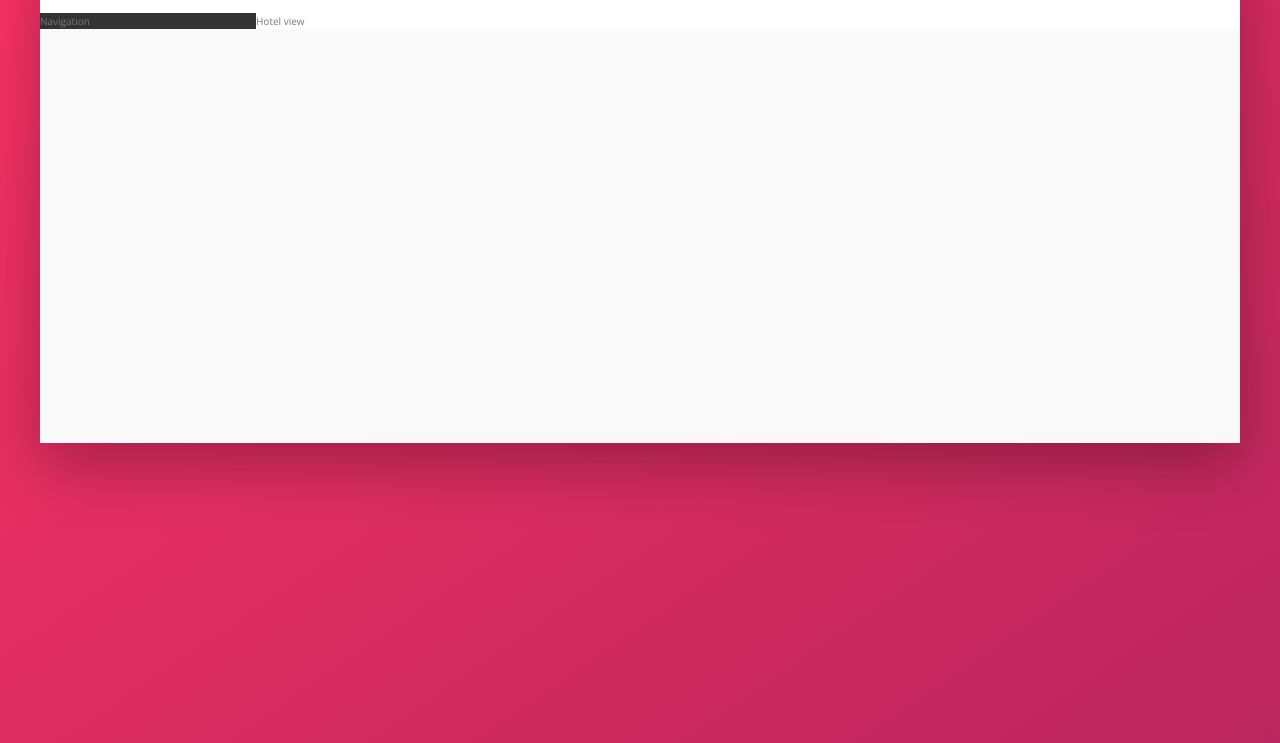
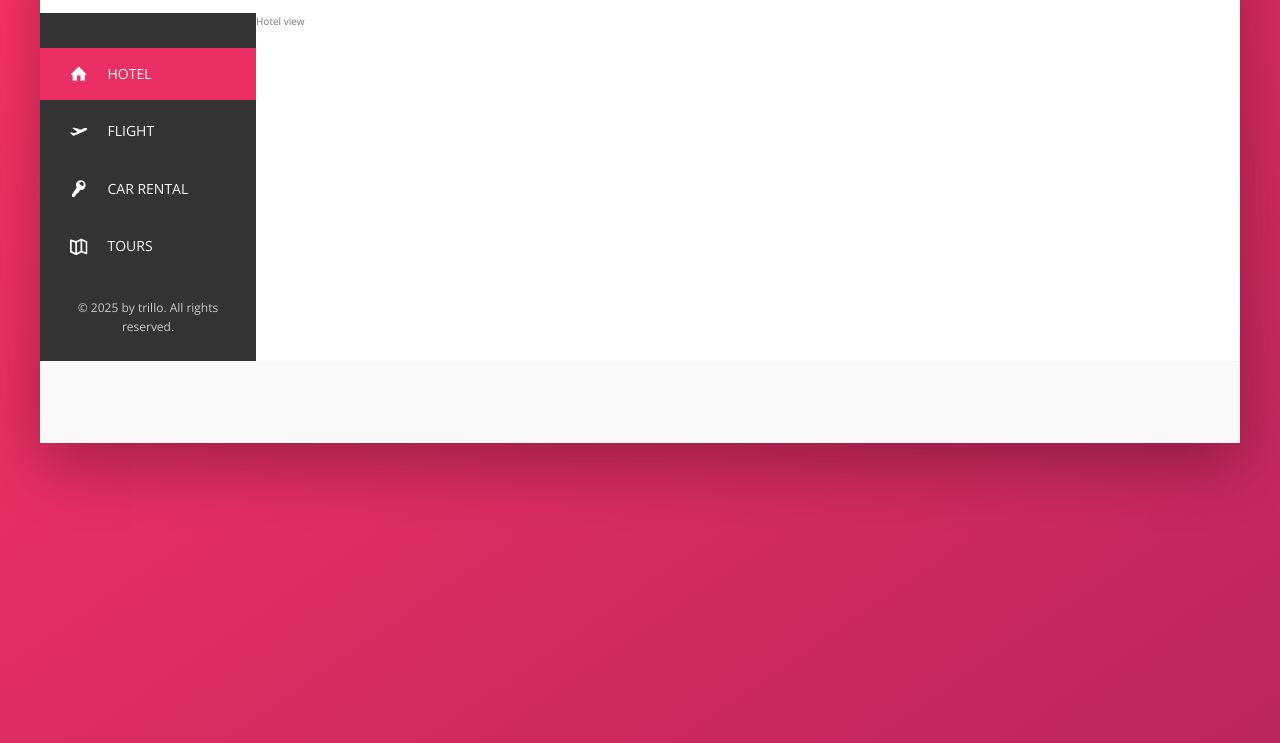
Before and after one commit to Mariia-Olena/trillo, a website: page index.html in a window 1280 px wide. Shown: the part 137-880 px from the top of the page. Drawn offline with nearby package versions, Linux system fonts and the light colour scheme.

Commit message:
add navigation

```diff
--- a/index.html
+++ b/index.html
@@ -55,7 +55,43 @@
 				</nav>
 			</header>
 			<div class="content">
-				<nav class="sidebar">Navigation</nav>
+				<nav class="sidebar">
+					<ul class="side-nav">
+						<li class="side-nav__item side-nav__item--active">
+							<a href="#" class="side-nav__link">
+								<svg class="side-nav__icon">
+									<use xlink:href="img/sprite.svg#icon-home"></use>
+								</svg>
+								<span>Hotel</span>
+							</a>
+						</li>
+						<li class="side-nav__item">
+							<a href="#" class="side-nav__link">
+								<svg class="side-nav__icon">
+									<use xlink:href="img/sprite.svg#icon-aircraft-take-off"></use>
+								</svg>
+								<span>Flight</span>
+							</a>
+						</li>
+						<li class="side-nav__item">
+							<a href="#" class="side-nav__link">
+								<svg class="side-nav__icon">
+									<use xlink:href="img/sprite.svg#icon-key"></use>
+								</svg>
+								<span>Car rental</span>
+							</a>
+						</li>
+						<li class="side-nav__item">
+							<a href="#" class="side-nav__link">
+								<svg class="side-nav__icon">
+									<use xlink:href="img/sprite.svg#icon-map"></use>
+								</svg>
+								<span>Tours</span>
+							</a>
+						</li>
+					</ul>
+					<div class="legal">&copy; 2025 by trillo. All rights reserved.</div>
+				</nav>
 				<main class="hotel-view">Hotel view</main>
 			</div>
 		</div>
--- a/sass/_components.scss
+++ b/sass/_components.scss
@@ -105,3 +105,69 @@
 		margin-right: 1rem;
 	}
 }
+
+// SIDE NAVIGATION //
+.side-nav {
+	display: flex;
+	flex-direction: column;
+	gap: 0.5rem;
+	font-size: 1.4rem;
+	list-style: none;
+	margin-top: 3.5rem;
+
+	&__item {
+		position: relative;
+
+		&::before {
+			content: "";
+			position: absolute;
+			top: 0;
+			left: 0;
+			height: 100%;
+			width: 3px;
+			background-color: var(--color-primary);
+			transform: scaleY(0);
+			transition:
+        transform 0.2s,
+        width 0.4s cubic-bezier(1, 0, 0, 1) 0.2s,
+        background-color 0.1s;
+		}
+
+		&:hover::before,
+		&--active::before {
+			transform: scaleY(1);
+			width: 100%;
+		}
+
+		&:active::before {
+			background-color: var(--color-primary-light);
+		}
+	}
+
+	&__link:link,
+	&__link:visited {
+		display: flex;
+		align-items: center;
+		color: var(--color-grey-light-1);
+		text-decoration: none;
+		text-transform: uppercase;
+		padding: 1.5rem 3rem;
+		position: relative;
+		z-index: 1;
+	}
+
+	&__icon {
+		width: 1.75rem;
+		height: 1.75rem;
+		margin-right: 2rem;
+		fill: currentColor;
+	}
+}
+
+// LEGAL TEXT //
+.legal {
+	font-size: 1.2rem;
+	text-align: center;
+	color: var(--color-grey-light-4);
+	padding: 2.5rem;
+}
--- a/sass/_layout.scss
+++ b/sass/_layout.scss
@@ -24,6 +24,9 @@
 .sidebar {
 	background-color: var(--color-grey-dark-1);
 	flex: 0 0 18%;
+  display: flex;
+  flex-direction: column;
+  justify-content: space-between;
 }
 
 .hotel-view {
```
Also changed, not shown: css/style.css.
